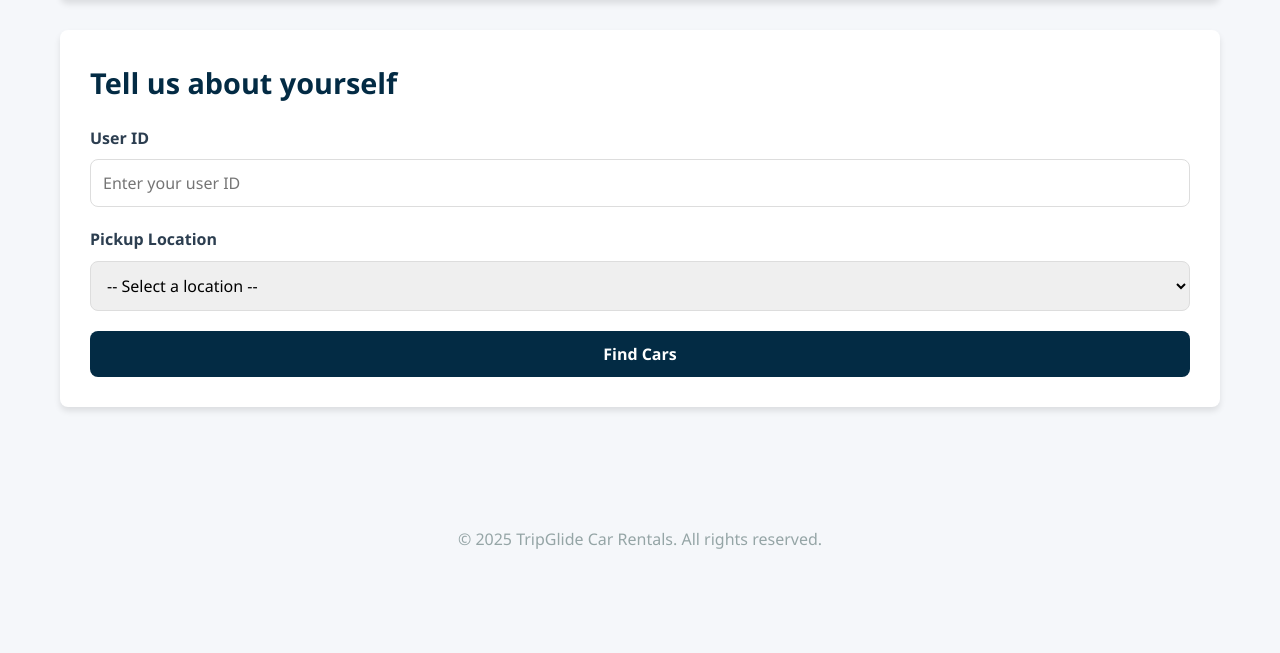
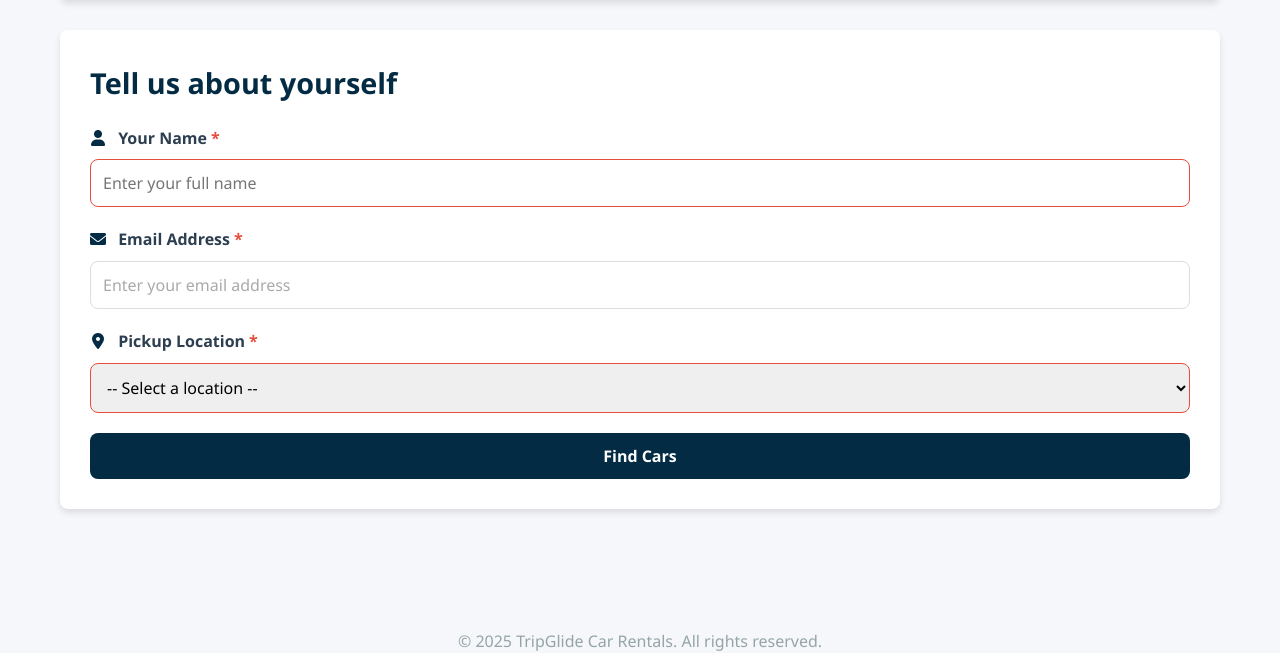
Before and after one commit to HetviPatel-2002/recomm_car, a Flask app: page / in a window 1280 px wide. Shown: the part 180-833 px from the top of the page. Before the commit the page ends 729 px from the top, so only its background shows below. Run offline with Flask 3, Linux system fonts and the light colour scheme; data that the repository does not hold is empty.

Commit message:
check for user_name and email

```diff
--- a/app.py
+++ b/app.py
@@ -56,19 +56,33 @@ def get_car_types():
 def check_user():
     """Check if user exists and determine recommendation method."""
     data = request.get_json()
-    user_id = data.get('user_id')
+    name = data.get('name')
+    email = data.get('email')
     location = data.get('location')
 
-    if not user_id or not location:
-        return jsonify({"error": "User ID and location are required"}), 400
+    if not name or not email or not location:
+        return jsonify({"error": "Name, email, and location are required"}), 400
 
     try:
-        user_exists = recommender.check_user_exists(user_id, location)
+        user_result = recommender.check_user_exists(name, email, location)
+
+        if "error" in user_result:
+            return jsonify({"error": user_result["error"]}), 500
+
+        if not user_result["exists"]:
+            # User doesn't exist in the system
+            return jsonify({
+                "user_exists": False,
+                "location": location
+            })
+
+        # User exists, check if they have rentals
         return jsonify({
-            "user_exists": user_exists,
+            "user_exists": user_result["has_rentals"],
             "location": location,
-            "user_id": user_id
+            "user_id": user_result["user_id"]
         })
+
     except Exception as e:
         return jsonify({"error": str(e)}), 500
 
@@ -259,20 +273,84 @@ def process_payment():
     data = request.get_json()
     payment_intent_id = data.get('payment_intent_id')
     email = data.get('email')
+    name = data.get('name', '')
+    location = data.get('location', '')
 
     try:
         # Retrieve the payment intent to confirm it's succeeded
         intent = stripe.PaymentIntent.retrieve(payment_intent_id)
 
         if intent.status == 'succeeded':
-            # Update booking with email if provided
+            # Update booking with email and name if provided
             if email and 'booking' in session:
                 session['booking']['email'] = email
+            if name and 'booking' in session:
+                session['booking']['name'] = name
+            if location and 'booking' in session:
+                session['booking']['location'] = location
 
-            # Get the car details and rental information for the email receipt
-            car_id = intent.metadata.get('car_id')
-            rental_days = intent.metadata.get('rental_days')
+            # Get the car details and rental information
+            car_id = int(intent.metadata.get('car_id'))
+            rental_days = int(intent.metadata.get('rental_days'))
             amount = intent.amount  # Amount in cents
+
+            # Record the booking in the database
+            try:
+                # Check if user exists and create if needed
+                user_info = {
+                    'name': name,
+                    'email': email
+                }
+
+                user_result = recommender.check_user_exists(name, email, location)
+                user_id = None
+
+                if not user_result["exists"]:
+                    # Create new user
+                    user_id = recommender.create_new_user(name, email)
+                else:
+                    user_id = user_result["user_id"]
+
+                # Record the rental
+                if user_id is not None:
+                    # Generate rental dates
+                    rental_date = datetime.now()
+                    return_date = rental_date + timedelta(days=rental_days)
+
+                    # Format dates as required
+                    rental_date_str = rental_date.strftime("%d-%m-%Y %H:%M")
+                    return_date_str = return_date.strftime("%d-%m-%Y %H:%M")
+
+                    # Calculate duration in hours and minutes
+                    duration_hours = rental_days * 24
+                    total_minutes = duration_hours * 60
+
+                    # Save rental record
+                    rental_data = {
+                        'user_id': user_id,
+                        'Pickup_Location': location,
+                        'rental_date': rental_date_str,
+                        'duration': rental_days,
+                        'return_date': return_date_str,
+                        'Car_Id': car_id,
+                        'total_amount': int(amount / 100),  # Convert cents to rupees
+                        'Duration_Hours': duration_hours,
+                        'Total_Minutes': total_minutes,
+                        'Days': rental_days,
+                        'Hours': 0,
+                        'Formatted_Duration': f"{rental_days} days 0 hours",
+                        'Duration_Days': rental_days
+                    }
+
+                    recommender.record_rental(rental_data)
+
+                    # Store travel code in session if available
+                    travel_code = recommender.get_last_travel_code()
+                    if travel_code is not None:
+                        session['booking']['travel_code'] = travel_code
+
+            except Exception as e:
+                print(f"Failed to record booking: {str(e)}")
 
             # Send email receipt
             if email:
@@ -307,10 +385,12 @@ def payment_success():
 
     return render_template('payment_success.html',
                           booking_reference=booking.get('reference'),
+                          travel_code=booking.get('travel_code'),
                           car=car_details,
                           days=booking.get('rental_days'),
                           amount=booking.get('amount'),
-                          email=booking.get('email'))
+                          email=booking.get('email'),
+                          name=booking.get('name'))
 
 def send_receipt_email(email, car_id, rental_days, amount):
     """Send payment receipt email to customer."""
--- a/static/css/style.css
+++ b/static/css/style.css
@@ -391,7 +391,7 @@ select:focus, input:focus {
     background-color: #3498db;
     color: white;
     border: none;
-    padding: 8px 16px;
+    padding: 11px 16px;
     border-radius: 4px;
     cursor: pointer;
     font-weight: bold;
@@ -745,3 +745,39 @@ footer {
     margin-right: 8px;
     color: var(--primary-color);
 }
+
+/* Icon styling for form labels */
+.form-group label i {
+    margin-right: 8px;
+    color: var(--primary-color);
+    width: 16px;
+    text-align: center;
+}
+
+/* Email input specific styling */
+input[type="email"] {
+    width: 100%;
+    padding: 12px;
+    border: 1px solid #ddd;
+    border-radius: var(--radius);
+    font-size: 1rem;
+    transition: var(--transition);
+}
+
+input[type="email"]:focus {
+    outline: none;
+    border-color: var(--accent-color);
+    box-shadow: 0 0 0 3px rgba(26, 188, 156, 0.15);
+}
+
+/* Error styling for form validation */
+input:invalid, select:invalid {
+    border-color: var(--danger-color);
+}
+
+/* Required field indicator */
+.form-group label::after {
+    content: "*";
+    color: var(--danger-color);
+    margin-left: 4px;
+}
--- a/static/js/main.js
+++ b/static/js/main.js
@@ -1,9 +1,8 @@
-// import emailjs from 'emailjs-com';
 // Global variables
 let currentStep = 1;
 let currentUserId = null;
 let currentLocation = null;
-let isExistingUser = false;
+let hasRentalHistory = false;  // Renamed from isExistingUser for clarity
 
 // DOM elements
 const userForm = document.getElementById('userForm');
@@ -23,32 +22,41 @@ document.addEventListener('DOMContentLoaded', () => {
 
 userForm.addEventListener('submit', function(e) {
     e.preventDefault();
-    const userId = document.getElementById('userId').value.trim();
+
+    // Show loader and hide error message
+    document.getElementById('step1Loader').style.display = 'block';
+    document.getElementById('step1Error').style.display = 'none';
+
+    // Get form values
+    const userName = document.getElementById('userName').value.trim();
+    const userEmail = document.getElementById('userEmail').value.trim();
     const location = locationSelect.value;
 
-    if (!location) {
-        showError('step1Error', 'Please select a pickup location');
+    // Validate form inputs
+    if (!userName || !userEmail || !location) {
+        showError('step1Error', 'Please fill in all fields');
+        hideLoader('step1Loader');
         return;
     }
 
-    if (userId) {
-        // User provided ID, check if they exist
-        checkUser(userId, location);
-    } else {
-        // New user, ask for preferences
-        currentUserId = null;
-        currentLocation = location;
-        isExistingUser = false;
-        goToStep(2);
+    // Basic email validation
+    const emailRegex = /^[^\s@]+@[^\s@]+\.[^\s@]+$/;
+    if (!emailRegex.test(userEmail)) {
+        showError('step1Error', 'Please enter a valid email address');
+        hideLoader('step1Loader');
+        return;
     }
+
+    // Check if user exists in the system
+    checkUser(userName, userEmail, location);
 });
 
 preferencesForm.addEventListener('submit', function(e) {
     e.preventDefault();
     const carType = carTypeSelect.value;
     const maxPrice = document.getElementById('maxPrice').value;
-    const acRequired = document.getElementById('acRequired').value;
-    const unlimitedMileage = document.getElementById('unlimitedMileage').value;
+    const acRequired = document.getElementById('acRequired').checked;
+    const unlimitedMileage = document.getElementById('unlimitedMileage').checked;
 
     if (!carType) {
         showError('step2Error', 'Please select a car type');
@@ -105,14 +113,17 @@ function fetchCarTypes() {
         });
 }
 
-function checkUser(userId, location) {
-    showLoader('step1Loader');
+function checkUser(userName, userEmail, location) {
     fetch('/api/check_user', {
         method: 'POST',
         headers: {
             'Content-Type': 'application/json',
         },
-        body: JSON.stringify({ user_id: userId, location: location }),
+        body: JSON.stringify({
+            name: userName,
+            email: userEmail,
+            location: location
+        }),
     })
     .then(response => response.json())
     .then(data => {
@@ -122,15 +133,26 @@ function checkUser(userId, location) {
             return;
         }
 
-        currentUserId = userId;
         currentLocation = location;
-        isExistingUser = data.user_exists;
 
-        if (isExistingUser) {
-            // Existing user - get collaborative recommendations
-            getCollaborativeRecommendations(userId, location);
+        // Store selected location in sessionStorage
+        sessionStorage.setItem('selectedLocation', location);
+
+        if (data.user_exists) {
+            // User exists and has rental history - get collaborative recommendations
+            currentUserId = data.user_id;
+            hasRentalHistory = true;
+            sessionStorage.setItem('userId', data.user_id);
+
+            getCollaborativeRecommendations(currentUserId, location);
         } else {
-            // User ID exists but not at this location, ask for preferences
+            // User doesn't exist or has no rental history - go to preferences form
+            if (data.user_id) {
+                // User exists but no rental history
+                currentUserId = data.user_id;
+                sessionStorage.setItem('userId', data.user_id);
+            }
+            hasRentalHistory = false;
             goToStep(2);
         }
     })
@@ -152,7 +174,8 @@ function getContentRecommendations(location, carType, maxPrice, acRequired, unli
             car_type: carType,
             max_price: maxPrice,
             ac_required: acRequired,
-            unlimited_mileage: unlimitedMileage
+            unlimited_mileage: unlimitedMileage,
+            user_id: currentUserId // Send user_id if available
         }),
     })
     .then(response => response.json())
@@ -187,8 +210,13 @@ function getCollaborativeRecommendations(userId, location) {
     .then(response => response.json())
     .then(data => {
         hideLoader('step1Loader');
+
         if (data.error) {
-            showError('step1Error', data.error);
+            // If collaborative filtering fails, fall back to preferences-based approach
+            showError('step1Error', `${data.error}. We'll find cars based on your preferences instead.`);
+            setTimeout(() => {
+                goToStep(2);
+            }, 2000);
             return;
         }
 
@@ -198,6 +226,10 @@ function getCollaborativeRecommendations(userId, location) {
     .catch(error => {
         hideLoader('step1Loader');
         showError('step1Error', 'Error getting recommendations: ' + error.message);
+        // Fall back to preferences-based approach
+        setTimeout(() => {
+            goToStep(2);
+        }, 2000);
     });
 }
 
@@ -283,6 +315,7 @@ function displayRecommendations(recommendations) {
         });
     });
 }
+
 function goToStep(step) {
     // Hide all steps
     document.querySelectorAll('.step').forEach(el => {
--- a/templates/index.html
+++ b/templates/index.html
@@ -17,18 +17,22 @@
         </header>
 
        <main>
-         <!-- Step 1: User ID and Location Form -->
-         <div id="step1" class="step active">
+         <!-- Step 1: User Name, Email and Location Form -->
+        <div id="step1" class="step active">
             <div class="card">
                 <h2>Tell us about yourself</h2>
                 <form id="userForm">
                     <div class="form-group">
-                        <label for="userId">User ID</label>
-                        <input type="text" id="userId" name="userId" placeholder="Enter your user ID">
+                        <label for="userName"><i class="fas fa-user"></i> Your Name</label>
+                        <input type="text" id="userName" name="userName" placeholder="Enter your full name" required>
                     </div>
                     <div class="form-group">
-                        <label for="location">Pickup Location</label>
-                        <select id="location" name="location">
+                        <label for="userEmail"><i class="fas fa-envelope"></i> Email Address</label>
+                        <input type="email" id="userEmail" name="userEmail" placeholder="Enter your email address" required>
+                    </div>
+                    <div class="form-group">
+                        <label for="location"><i class="fas fa-map-marker-alt"></i> Pickup Location</label>
+                        <select id="location" name="location" required>
                             <option value="">-- Select a location --</option>
                             <!-- Locations will be loaded dynamically -->
                         </select>
```
Also changed, not shown: modules/car_recommender.py (+116 -9 lines).
